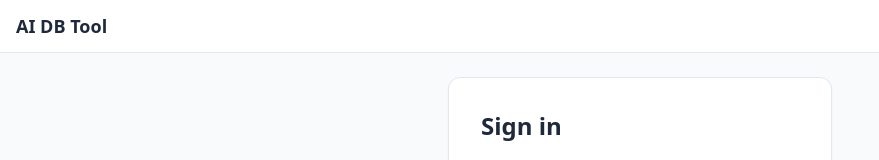
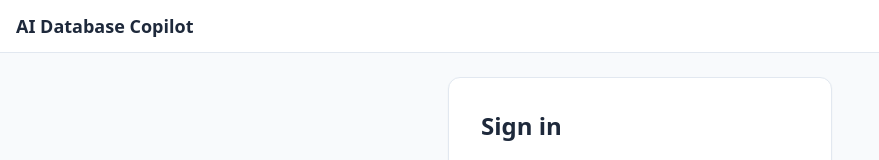
Before and after one commit to ami-krs/AI_DB_Tool, a Next.js app in the folder frontend/: page /login in a window 1280 px wide. Shown: the top 160 px of the page, without its empty margins (0-879 px from the left). Built offline with nearby package versions, Linux system fonts and the light colour scheme.

Commit message:
changed logo

```diff
--- a/frontend/app/layout.tsx
+++ b/frontend/app/layout.tsx
@@ -5,7 +5,7 @@ import { Nav } from "@/components/Nav";
 import { Providers } from "./providers";
 
 export const metadata: Metadata = {
-  title: "AI Database Tool",
+  title: "AI Database Copilot",
   description: "AI-powered database management and SQL assistant",
 };
 
--- a/frontend/components/Nav.tsx
+++ b/frontend/components/Nav.tsx
@@ -11,16 +11,15 @@ export function Nav() {
 
   return (
     <nav className="border-b border-slate-200 bg-white dark:border-slate-700 dark:bg-slate-800">
-      <div className="container mx-auto flex items-center justify-between gap-6 px-4 py-3">
+      <div className="container mx-auto flex items-center justify-between px-4 py-3">
+        <div className="flex items-center gap-6">
           <Link
             href={user ? "/" : "/login"}
             className="text-lg font-semibold text-slate-800 hover:text-indigo-600 dark:text-slate-100 dark:hover:text-indigo-400"
           >
-          AI DB Tool
+            AI Database Copilot
           </Link>
-        {!isAuthPage && (
-          <div className="flex items-center gap-4">
-            {user ? (
+          {!isAuthPage && user && (
             <>
               <Link
                 href="/"
@@ -52,6 +51,13 @@ export function Nav() {
               >
                 Import
               </Link>
+            </>
+          )}
+        </div>
+        {!isAuthPage && (
+          <div className="flex items-center gap-4">
+            {user ? (
+              <>
                 <span className="text-sm text-slate-500 dark:text-slate-400">
                   {user.name || user.email}
                 </span>
```
Lines whose indentation alone changed are shown as unchanged.
